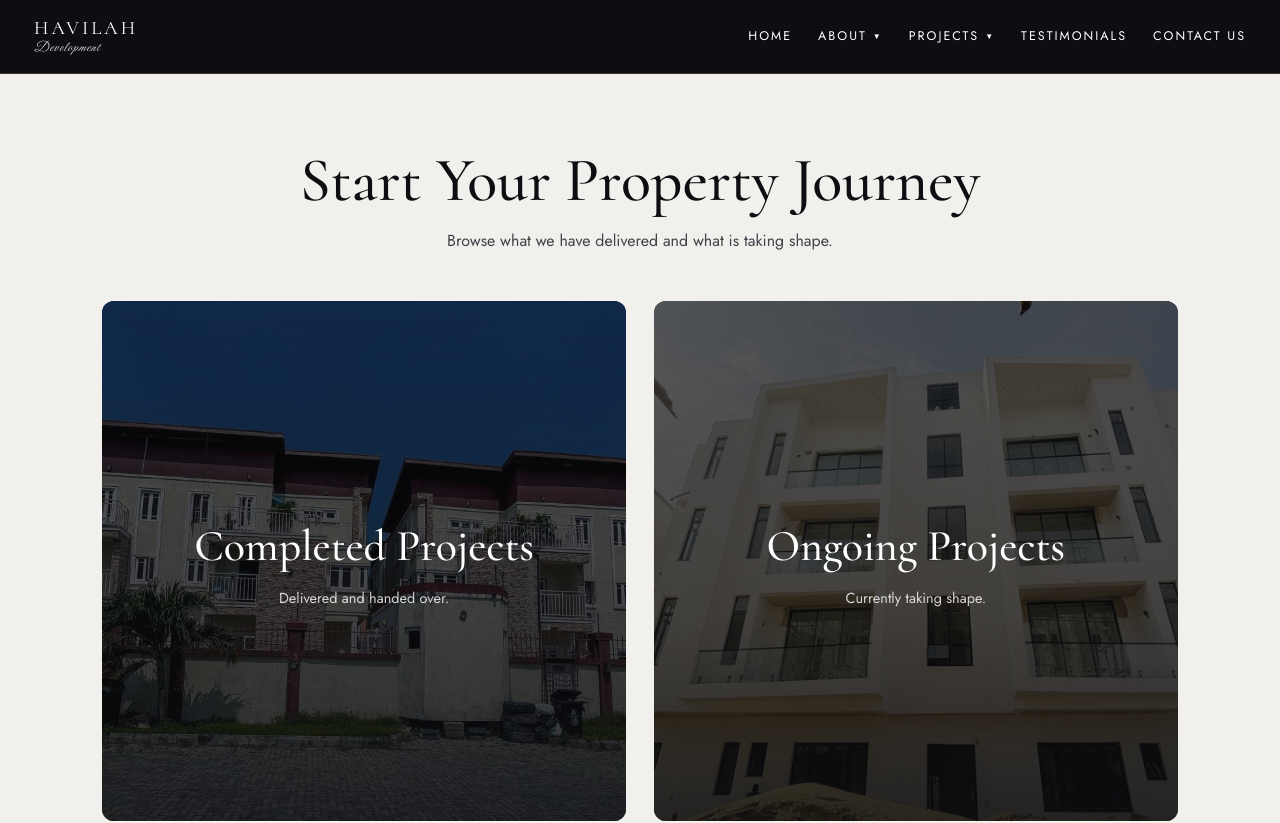
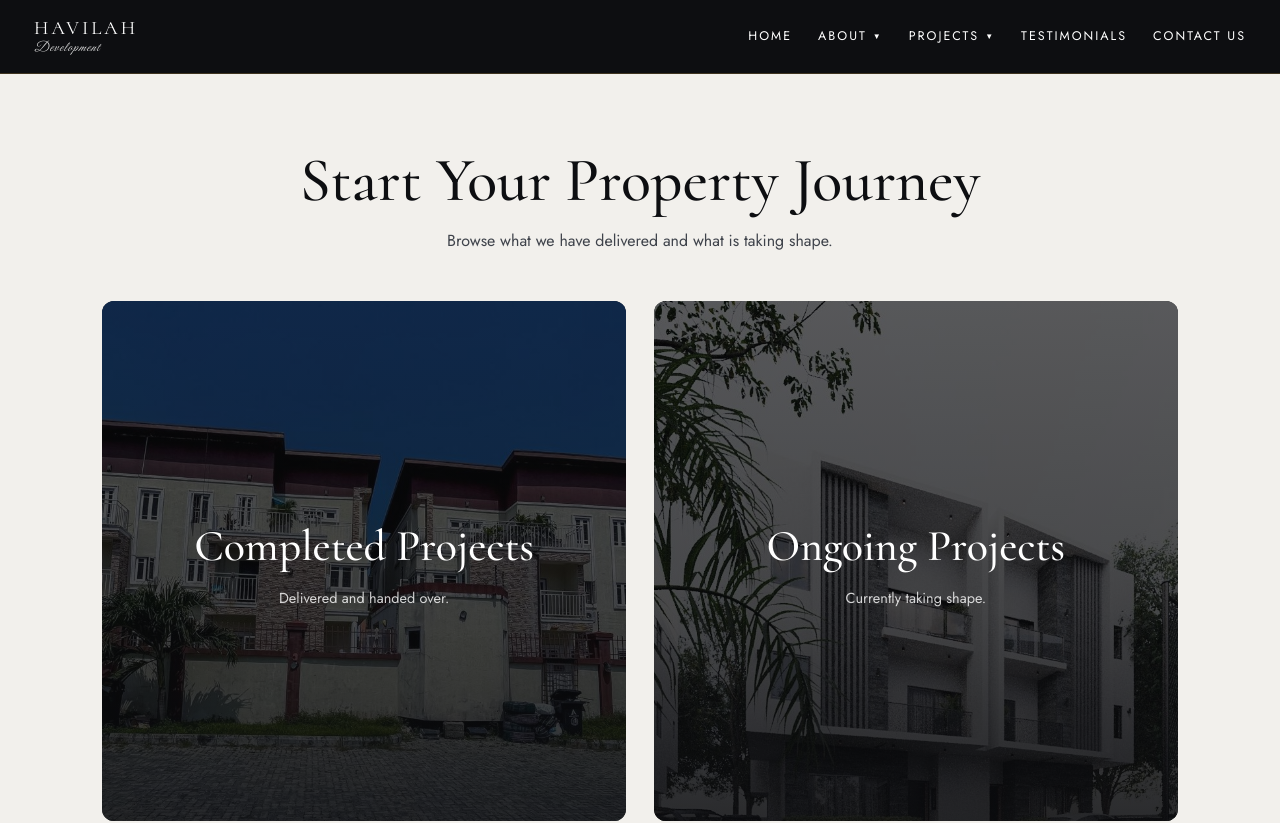
Before and after one commit to oduwoleeyinojuoluwa44/havilah-site, a Next.js app: page /projects in a window 1280 px wide. Shown: the top 823 px of the page. Built offline with nearby package versions, Linux system fonts and the light colour scheme.

Commit message:
Show Havilah Court 5 as its architecture, not its building site
The three construction photographs leave the card and the development page;
the render of the semi-detached pair stands alone. The files stay in
public/images so they can come back if the progress shots are wanted.

```diff
--- a/data/projects.ts
+++ b/data/projects.ts
@@ -70,12 +70,9 @@ export const projects: Project[] = [
     location: "Beach Resort Estate, Lekki",
     description:
       "Four semi-detached homes, each a four-bedroom duplex over two suspended floors with a family lounge, a BQ and a laundry, alongside nineteen four-bedroom terraces and sixteen apartments, a gym, swimming pool and children's play area.",
-    image: "/images/proj-havilah-5-a.jpg",
-    gallery: [
-      "/images/proj-havilah-5-semi.jpg",
-      "/images/proj-havilah-5-b.jpg",
-      "/images/proj-havilah-5-c.jpg",
-    ],
+    /* The construction photographs are kept in public/images but out of the
+       card: the development shows as the finished architecture instead. */
+    image: "/images/proj-havilah-5-semi.jpg",
     year: undefined,
   },
   {
```
